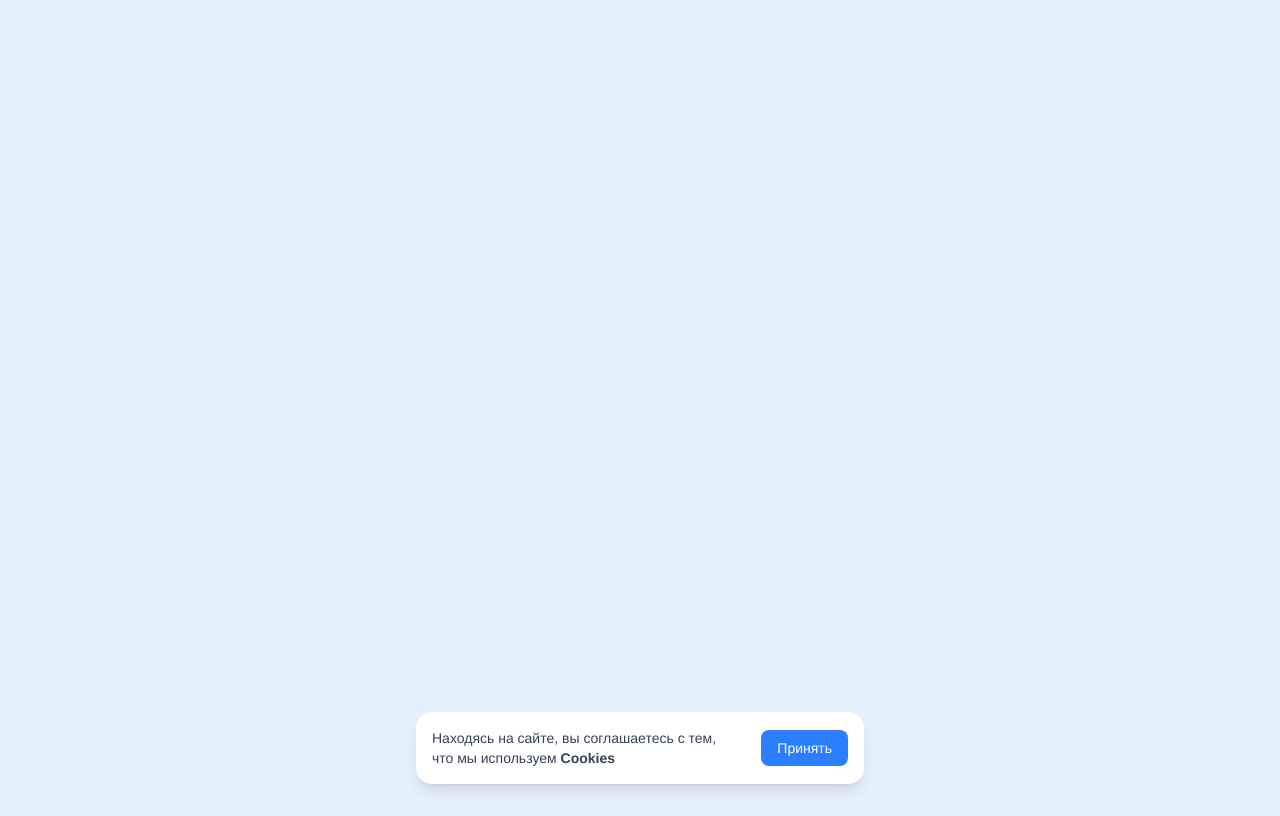
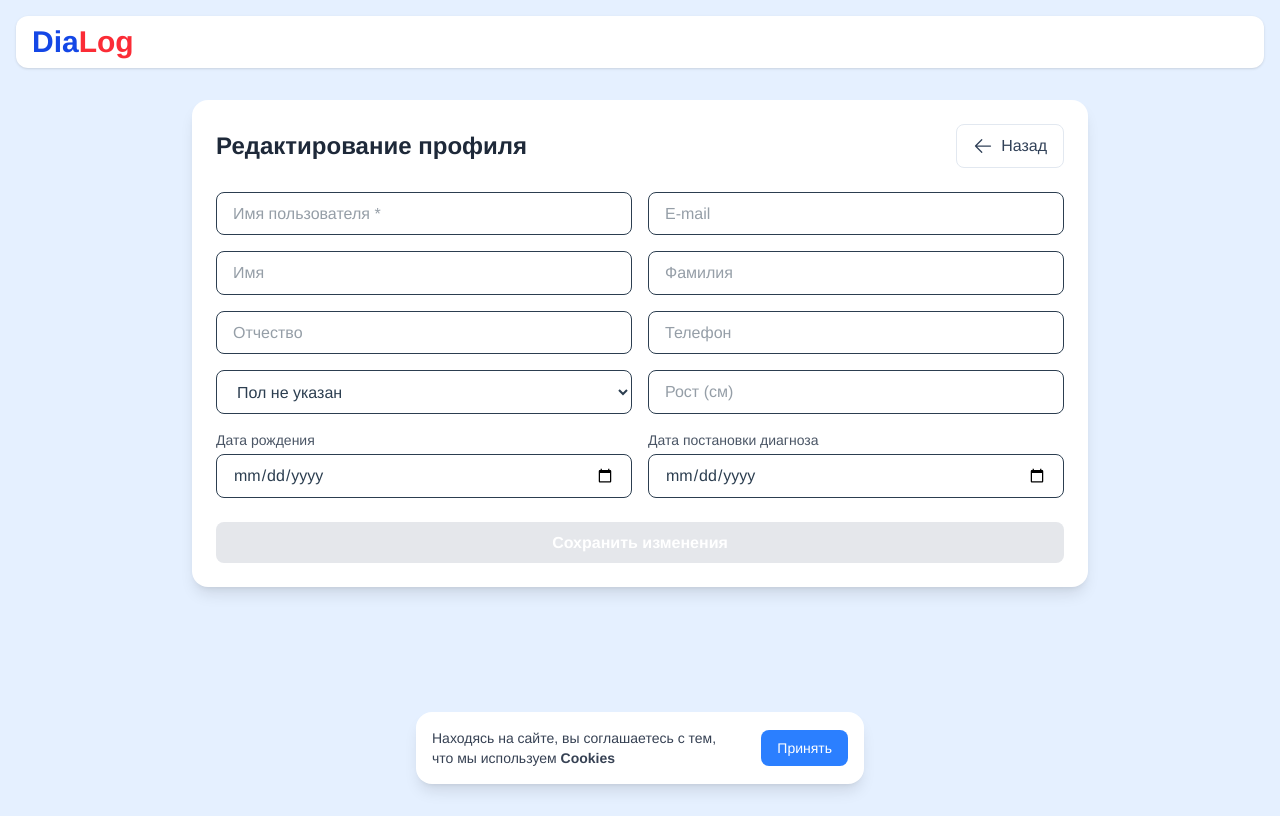
Before and after one commit to Alexander-vlk/dialog_frontend, a Vue app: page /cabinet/edit in a window 1280 px wide. Built offline with nearby package versions, Linux system fonts and the light colour scheme; no server answers; the HTML template or start-up script is replaced by a standard one.

Commit message:
feat: edit profile page

```diff
--- /dev/null
+++ b/src/apps/cabinet/components/edit_profile/EditProfileComponent.vue
@@ -0,0 +1,275 @@
+<script setup lang="ts">
+import { computed, reactive, ref } from 'vue'
+import { useRouter } from 'vue-router'
+import { ArrowLeftIcon } from '@heroicons/vue/24/outline'
+
+import api from '@/common/axios.ts'
+import HeaderComponent from '@/common/components/ui/HeaderComponent.vue'
+import { userAuthStore } from '@/common/stores/user.ts'
+
+interface ProfileForm {
+    username: string
+    first_name: string
+    last_name: string
+    patronymic_name: string
+    email: string
+    phone_number: string
+    gender: 'male' | 'female' | ''
+    height: number | null
+    birth_date: string
+    diagnosis_date: string
+    password: string
+    password_repeat: string
+    image: string
+}
+
+const router = useRouter()
+const userStore = userAuthStore()
+
+const isLoading = ref(false)
+
+const form = reactive<ProfileForm>({
+    username: userStore.user?.username ?? '',
+    first_name: userStore.user?.first_name ?? '',
+    last_name: userStore.user?.last_name ?? '',
+    patronymic_name: userStore.user?.patronymic_name ?? '',
+    email: userStore.user?.email ?? '',
+    phone_number: userStore.user?.phone_number ?? '',
+    gender: (userStore.user?.gender as 'male' | 'female' | '') ?? '',
+    height: userStore.user?.height ?? null,
+    birth_date: userStore.user?.birth_date ?? '',
+    diagnosis_date: userStore.user?.diagnosis_date ?? '',
+    password: '',
+    password_repeat: '',
+    image: userStore.user?.image ?? '',
+})
+
+const goBack = () => {
+    router.back()
+}
+
+const canSubmit = computed(() => {
+    if (!form.username.trim()) {
+        return false
+    }
+
+    if (form.password || form.password_repeat) {
+        return (
+            form.password.length > 0 &&
+            form.password === form.password_repeat
+        )
+    }
+
+    return true
+})
+
+const saveProfile = async () => {
+    console.log('submit')
+
+    if (!canSubmit.value) {
+        return
+    }
+
+    if (!userStore.user) {
+        console.error('User not found')
+        return
+    }
+
+    console.log('test')
+    console.log(userStore.user)
+
+    isLoading.value = true
+
+    try {
+        const payload: Record<string, unknown> = {
+            username: form.username,
+            first_name: form.first_name,
+            last_name: form.last_name,
+            patronymic_name: form.patronymic_name,
+            email: form.email || null,
+            phone_number: form.phone_number,
+            gender: form.gender || null,
+            height: form.height,
+            birth_date: form.birth_date || null,
+            diagnosis_date: form.diagnosis_date || null,
+            image: form.image,
+        }
+
+        if (form.password) {
+            payload.password = form.password
+            payload.password_repeat = form.password_repeat
+        }
+
+        console.log('sending', payload)
+
+        const { data } = await api.put(
+            `/api/cabinet/update_users/${userStore.user.id}/`,
+            payload,
+        )
+
+        userStore.setUser({
+            ...userStore.user,
+            ...data,
+        })
+        form.password = ''
+        form.password_repeat = ''
+
+        console.log('saved')
+    } catch (error) {
+        console.error(error)
+    } finally {
+        isLoading.value = false
+    }
+}
+</script>
+
+<template>
+    <HeaderComponent />
+
+    <div class="flex justify-center px-4 py-8">
+        <div class="w-full max-w-4xl bg-white rounded-2xl shadow-lg p-6">
+            <div class="flex items-center justify-between mb-6">
+                <h1 class="text-2xl font-bold text-gray-800">
+                    Редактирование профиля
+                </h1>
+
+                <button
+                    type="button"
+                    @click="goBack"
+                    class="
+                        flex
+                        items-center
+                        gap-2
+                        px-4
+                        py-2
+                        rounded-lg
+                        border
+                        border-slate-200
+                        text-slate-700
+                        hover:bg-slate-50
+                        transition
+                        cursor-pointer
+                    "
+                >
+                    <ArrowLeftIcon class="w-5 h-5" />
+                    <span>Назад</span>
+                </button>
+            </div>
+
+            <form
+                class="grid grid-cols-1 md:grid-cols-2 gap-4"
+                @submit.prevent="saveProfile"
+            >
+                <input
+                    v-model="form.username"
+                    type="text"
+                    placeholder="Имя пользователя *"
+                    class="w-full px-4 py-2 border rounded-lg focus:outline-none focus:ring-2 focus:ring-blue-700 focus:border-blue-700"
+                />
+
+                <input
+                    v-model="form.email"
+                    type="email"
+                    placeholder="E-mail"
+                    class="w-full px-4 py-2 border rounded-lg focus:outline-none focus:ring-2 focus:ring-blue-700 focus:border-blue-700"
+                />
+
+                <input
+                    v-model="form.first_name"
+                    type="text"
+                    placeholder="Имя"
+                    class="w-full px-4 py-2 border rounded-lg focus:outline-none focus:ring-2 focus:ring-blue-700 focus:border-blue-700"
+                />
+
+                <input
+                    v-model="form.last_name"
+                    type="text"
+                    placeholder="Фамилия"
+                    class="w-full px-4 py-2 border rounded-lg focus:outline-none focus:ring-2 focus:ring-blue-700 focus:border-blue-700"
+                />
+
+                <input
+                    v-model="form.patronymic_name"
+                    type="text"
+                    placeholder="Отчество"
+                    class="w-full px-4 py-2 border rounded-lg focus:outline-none focus:ring-2 focus:ring-blue-700 focus:border-blue-700"
+                />
+
+                <input
+                    v-model="form.phone_number"
+                    type="tel"
+                    placeholder="Телефон"
+                    class="w-full px-4 py-2 border rounded-lg focus:outline-none focus:ring-2 focus:ring-blue-700 focus:border-blue-700"
+                />
+
+                <select
+                    v-model="form.gender"
+                    class="w-full px-4 py-2 border rounded-lg focus:outline-none focus:ring-2 focus:ring-blue-700 focus:border-blue-700"
+                >
+                    <option value="">
+                        Пол не указан
+                    </option>
+
+                    <option value="male">
+                        Мужской
+                    </option>
+
+                    <option value="female">
+                        Женский
+                    </option>
+                </select>
+
+                <input
+                    v-model.number="form.height"
+                    type="number"
+                    min="0"
+                    placeholder="Рост (см)"
+                    class="w-full px-4 py-2 border rounded-lg focus:outline-none focus:ring-2 focus:ring-blue-700 focus:border-blue-700"
+                />
+
+                <div>
+                    <label class="block text-sm text-gray-600 mb-1">
+                        Дата рождения
+                    </label>
+
+                    <input
+                        v-model="form.birth_date"
+                        type="date"
+                        class="w-full px-4 py-2 border rounded-lg focus:outline-none focus:ring-2 focus:ring-blue-700 focus:border-blue-700"
+                    />
+                </div>
+
+                <div>
+                    <label class="block text-sm text-gray-600 mb-1">
+                        Дата постановки диагноза
+                    </label>
+
+                    <input
+                        v-model="form.diagnosis_date"
+                        type="date"
+                        class="w-full px-4 py-2 border rounded-lg focus:outline-none focus:ring-2 focus:ring-blue-700 focus:border-blue-700"
+                    />
+                </div>
+
+                <div class="md:col-span-2 pt-2">
+                    <button
+                        type="submit"
+                        :disabled="!canSubmit || isLoading"
+                        class="w-full text-white py-2 rounded-lg font-semibold transition"
+                        :class="
+                            (!canSubmit || isLoading)
+                                ? 'bg-gray-200 cursor-not-allowed'
+                                : 'bg-blue-700 hover:bg-blue-800 cursor-pointer'
+                        "
+                    >
+                        {{
+                            isLoading
+                                ? 'Сохранение...'
+                                : 'Сохранить изменения'
+                        }}
+                    </button>
+                </div>
+            </form>
+        </div>
+    </div>
+</template>
--- a/src/apps/cabinet/pages/EditProfileView.vue
+++ b/src/apps/cabinet/pages/EditProfileView.vue
@@ -1,9 +1,10 @@
 <script setup lang="ts">
 
+import EditProfileComponent from '@/apps/cabinet/components/edit_profile/EditProfileComponent.vue'
 </script>
 
 <template>
-
+    <EditProfileComponent />
 </template>
 
 <style scoped>
```
